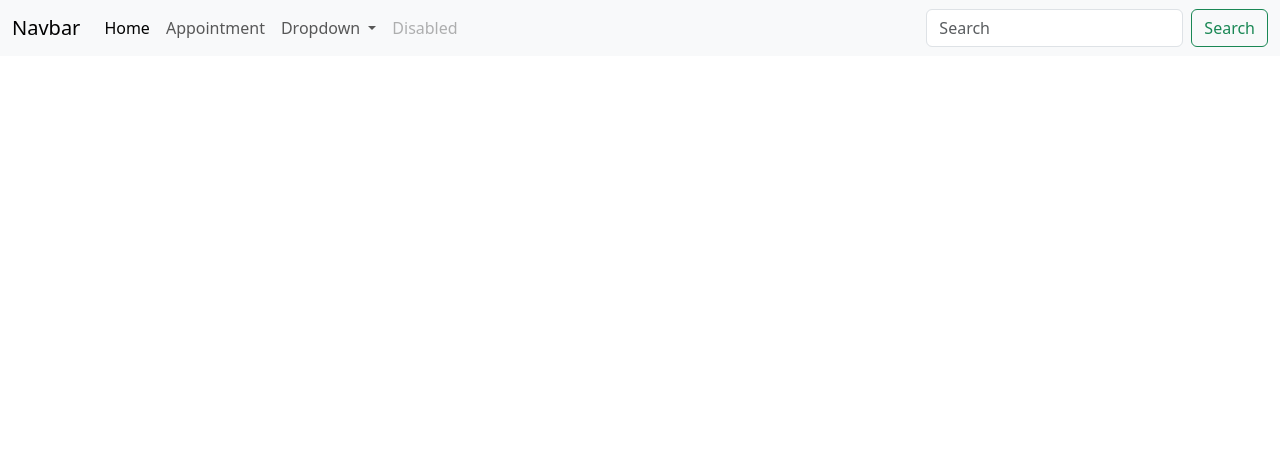
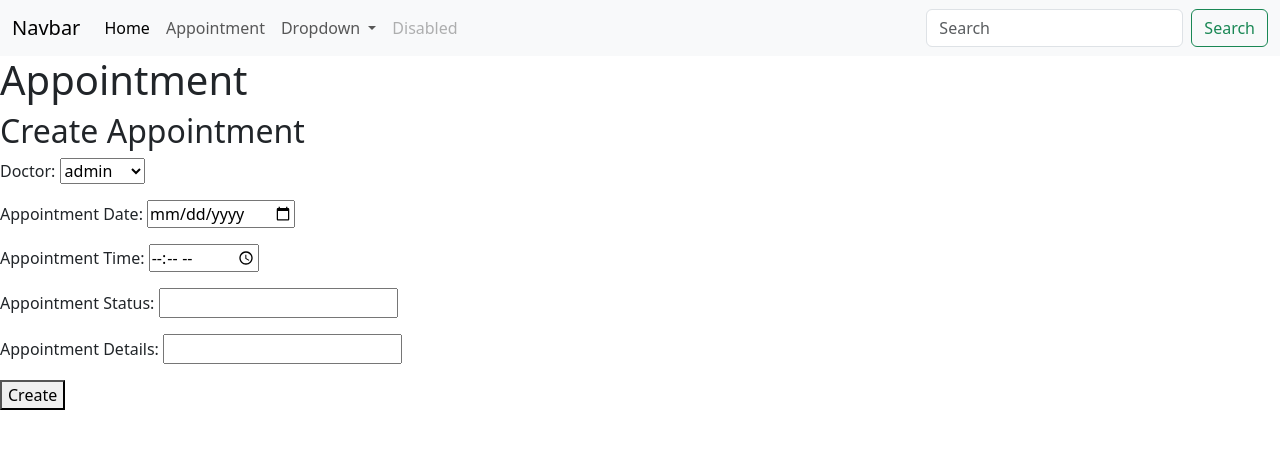
Before and after one commit to Blue31580/ISCG7420Assignment1, a Django app: page /tools/appointment/1 in a window 1280 px wide. Shown: the top 449 px of the page. Run offline with Django 5.2, Linux system fonts and the light colour scheme; data comes from the database, SQL or seed files in the repository; data that the repository does not hold is empty.

Commit message:
appointment

```diff
--- /dev/null
+++ b/static/CSS/style.css
@@ -0,0 +1,7 @@
+footer {
+    font-size: 14px;
+    color: #ff0000;
+    text-align: center;
+    margin-top: 20px;
+    margin-bottom: 20px;
+}
--- a/templates/appointment.html
+++ b/templates/appointment.html
@@ -1,11 +1,33 @@
 {% extends 'base.html' %}
-{% block title %} {{ post.appointment_details }}    {% endblock %}
+{% block title %} Appointment {% endblock %}
 
 {% block content %}
 <h1>Appointment</h1>
-<ul>
-    {% for post in object_list %}
-    <li><a href="{% url 'appointment' post.id %}">{{ post.appointment_details }}</a></li>
+    <h2>Create Appointment</h2>
+    <form method="post">
+        {% csrf_token %}
+        <p> Doctor:
+            <select name="doctor">
+            {% for user in users %}
+                <option value="{{ user.id }}">{{ user.username }}</option>
+            {% endfor %}
+            </select>
+        </p>
+        <p>Appointment Date: <input type="date" name="appointment_date"></p>
+        <p>Appointment Time: <input type="time" name="appointment_time"></p>
+        <p>Appointment Status: <input type="text" name="appointment_status"></p>
+        <p>Appointment Details: <input type="text" name="appointment_details"></p>
+        <button type="submit">Create</button>
+    </form>
+
+    {% for appointment in appointments %}
+        <a href="{% url 'appointment_detail' appointment.id %}"></a>
+
+        <p>Doctor:{{ appointment.doctor.username }}</p>
+        <p>Appointment Date:{{ appointment.appointment_date }}</p>
+        <p>Appointment Time:{{ appointment.appointment_time }}</p>
+        <p>Appointment Status:{{ appointment.appointment_status }}</p>
+        <p>Appointment Details:{{ appointment.appointment_details }}</p>
+
     {% endfor %}
-</ul>
 {% endblock %}
--- a/templates/base.html
+++ b/templates/base.html
@@ -13,7 +13,10 @@
 
     {% endblock %}
 </title>
+</head>
+<body>
 
+<header>
 <nav class="navbar navbar-expand-lg navbar-light bg-light">
   <div class="container-fluid">
     <a class="navbar-brand" href="#">Navbar</a>
@@ -50,3 +53,8 @@
     </div>
   </div>
 </nav>
+</header>
+{% block content %}
+{% endblock %}
+</body>
+</html>
--- a/templates/home.html
+++ b/templates/home.html
@@ -4,8 +4,8 @@
 {% block content %}
 <h1>Home</h1>
 <ul>
-    {%  for post in object_list %}
-    <li>{{ post.appointment_details }}</li>
+    {%  for appointment in object_list %}
+    <li><a href="{% url 'appointment_detail' appointment.pk %}">{{ appointment.appointment_details }}</a></li>
     {% endfor %}
 </ul>
 {% endblock %}
--- a/tools/admin.py
+++ b/tools/admin.py
@@ -1,9 +1,8 @@
 from django.contrib import admin
 
-from tools.models import Appointment, Profile, Specialization, Appointment_Slot
+from tools.models import Appointment, Specialization, Appointment_Slot
 
 # Register your models here.
 admin.site.register(Appointment)
-admin.site.register(Profile)
 admin.site.register(Specialization)
 admin.site.register(Appointment_Slot)
--- a/tools/urls.py
+++ b/tools/urls.py
@@ -5,5 +5,6 @@ from .views import HomeView, AppointmentView
 urlpatterns = [
     path('', HomeView.as_view(), name='home'),
     path('appointment/<int:pk>', AppointmentView.as_view(), name='appointment'),
+    path('appointment_detail/<int:pk>', AppointmentView.as_view(), name='appointment_detail'),
     path('add_appointment/', AppointmentView.as_view(), name='add_appointment'),
 ]
--- a/tools/views.py
+++ b/tools/views.py
@@ -1,5 +1,6 @@
+from django.contrib.auth.models import User
 from django.shortcuts import render
-from django.views.generic import ListView, CreateView
+from django.views.generic import ListView, CreateView, DetailView
 
 from tools.models import Appointment
 
@@ -17,3 +18,17 @@ class AppointmentCreateView(CreateView):
     model = Appointment
     template_name = 'appointment_create.html'
     fields = ['appointment_details', 'appointment_status']
+
+class AppointmentView(ListView):
+    model = Appointment
+    template_name = 'appointment.html'
+    context_object_name = 'appointments'
+
+    def get_context_data(self, **kwargs):
+        context = super().get_context_data(**kwargs)
+        context['users'] = User.objects.all()
+        return context
+
+def appointment_detail(request, pk):
+    appointment = Appointment.objects.get(pk=pk)
+    return render(request, 'appointment_detail.html', {'appointment': appointment})
```
Also changed, not shown: templates/appointment_detail.html (added, +10 -0 lines), tools/forms.py (added, +13 -0 lines), tools/models.py (+1 -9 lines), db.sqlite3, tools/migrations/0001_initial.py.
